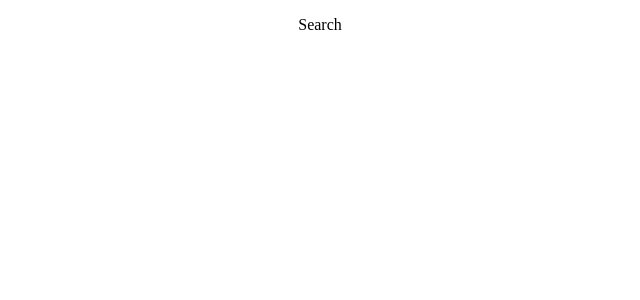
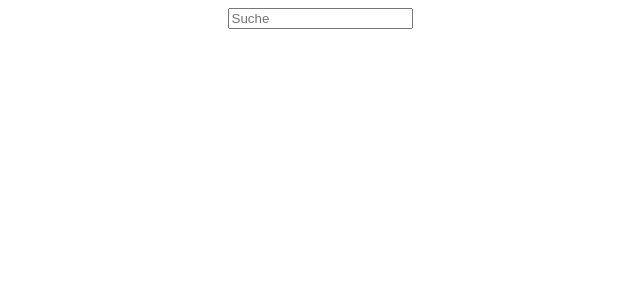
Before and after one commit to RadekKosiada/bring-it-webapp, a React (Create React App) app: page / in a window 1280 px wide. Shown: the top 300 px of the page, without its empty margins (320-960 px from the left). Built offline with nearby package versions, Linux system fonts and the light colour scheme.

Commit message:
Add input to Search & onChange()

```diff
--- a/src/components/Search.tsx
+++ b/src/components/Search.tsx
@@ -1,12 +1,37 @@
 import '../App.css';
+import React, {useState, useCallback} from 'react';
 import { fetchProducts } from '../api/index';
 
 function Search() {
-  return (
-    <div >
-      <p>Search</p>
-    </div>
-  );
+    const [value, setValue] = useState('')
+
+
+    const handleChange = useCallback (
+        (e: React.ChangeEvent<HTMLInputElement>) => {
+            console.log(value)
+            setValue(e.target.value);
+        },
+        [value],
+    );
+
+    return (
+        <div>
+            <form
+            // onSubmit={}
+            >
+                <label htmlFor="">
+                    <input
+                        placeholder="Suche"
+                        id=""
+                        type="text"
+                        value={value}
+                        onChange={handleChange}
+                    />
+                </label>
+            </form>
+
+        </div>
+    );
 }
 
 export default Search;
```
